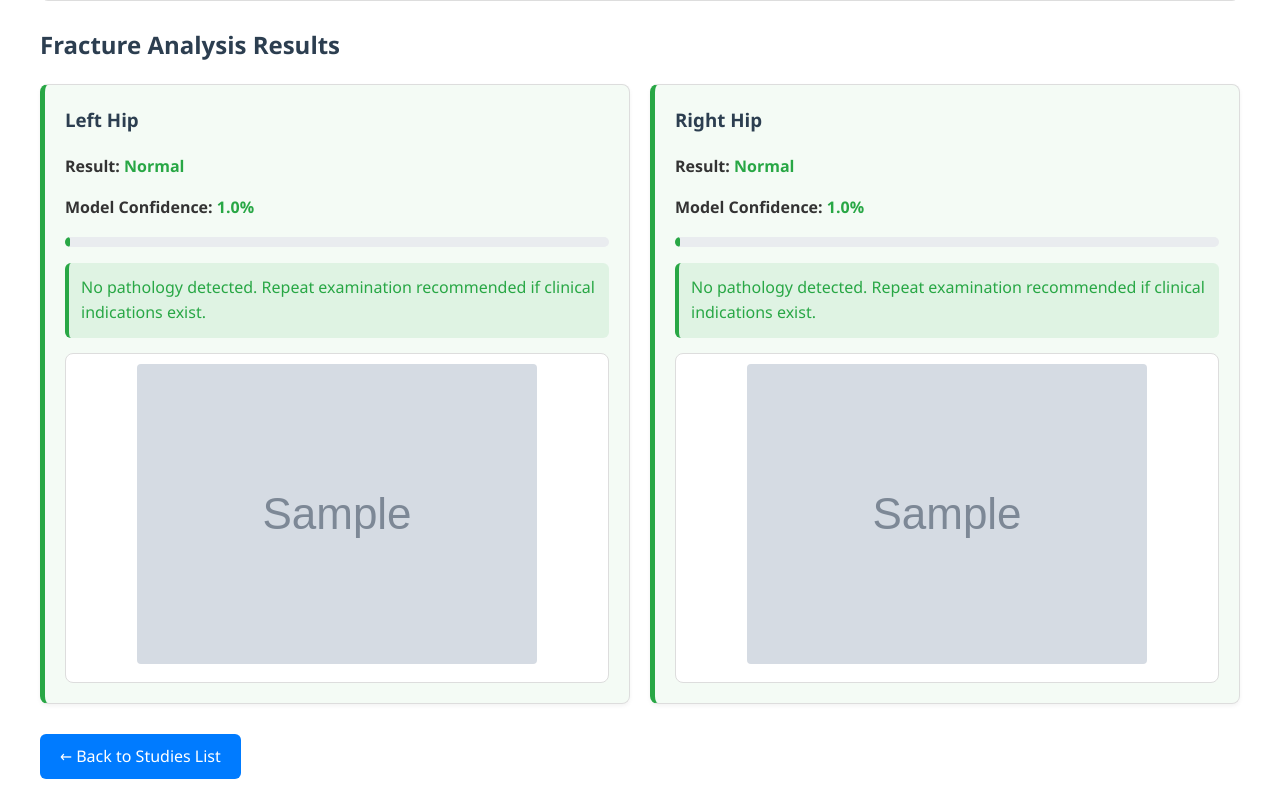
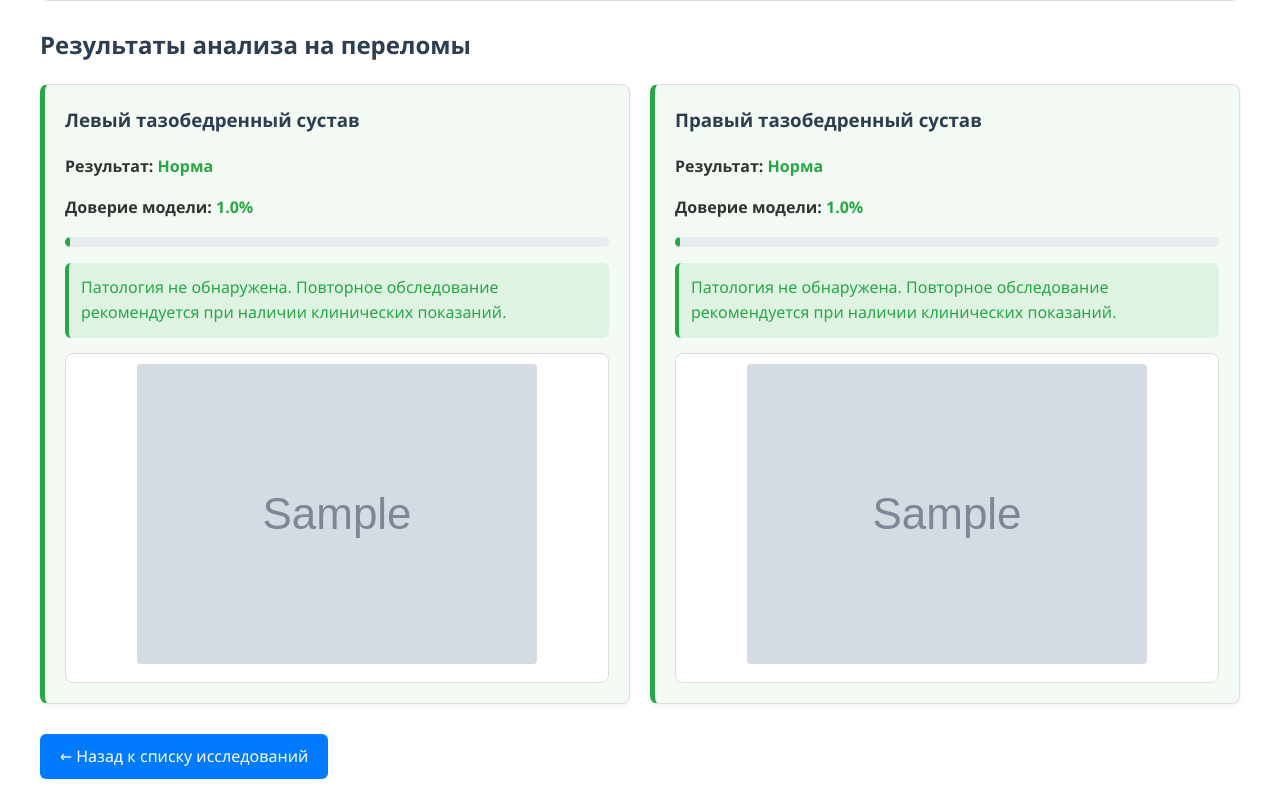
Before and after one commit to U1tr0/medai, a Django app: page /study/1/ in a window 1280 px wide. Shown: the part 995-1794 px from the top of the page. Run offline with Django 5.2, Linux system fonts and the light colour scheme; tables that the repository leaves empty hold one stand-in row (values such as "Sample post"); grey boxes marked "Sample" are stand-in pictures.

Commit message:
translate in russian

```diff
--- a/medai/dicom_processor/templates/dicom_processor/dicomstudy_detail.html
+++ b/medai/dicom_processor/templates/dicom_processor/dicomstudy_detail.html
@@ -1,9 +1,9 @@
 <!DOCTYPE html>
-<html lang="en">
+<html lang="ru">
 <head>
     <meta charset="UTF-8">
     <meta name="viewport" content="width=device-width, initial-scale=1.0">
-    <title>Study Details #{{ object.id }} - DICOM Processor</title>
+    <title>Детали исследования #{{ object.id }} - MedAI</title>
     <style>
         :root {
             --fracture-color: #dc3545;
@@ -215,37 +215,37 @@
 </head>
 <body>
     <div class="container">
-        <h1>Study Details #{{ object.id }}</h1>
+        <h1>Детали исследования #{{ object.id }}</h1>
 
         <div class="study-info">
-            <h2>Patient Information</h2>
+            <h2>Информация о пациенте</h2>
             <table>
                 <tr>
-                    <th>Title</th>
-                    <td>{{ object.title|default:"Not specified" }}</td>
+                    <th>Название</th>
+                    <td>{{ object.title|default:"Не указано" }}</td>
                 </tr>
                 <tr>
-                    <th>Patient ID</th>
-                    <td>{{ object.patient_id|default:"Not specified" }}</td>
+                    <th>ID пациента</th>
+                    <td>{{ object.patient_id|default:"Не указано" }}</td>
                 </tr>
                 <tr>
-                    <th>Sex</th>
-                    <td>{{ object.patient_sex|default:"Not specified" }}</td>
+                    <th>Пол</th>
+                    <td>{{ object.patient_sex|default:"Не указано" }}</td>
                 </tr>
                 <tr>
-                    <th>Age</th>
-                    <td>{{ object.patient_age|default:"Not specified" }}</td>
+                    <th>Возраст</th>
+                    <td>{{ object.patient_age|default:"Не указано" }}</td>
                 </tr>
                 <tr>
-                    <th>Study Date</th>
-                    <td>{{ object.study_date|date:"Y-m-d"|default:"Not specified" }}</td>
+                    <th>Дата исследования</th>
+                    <td>{{ object.study_date|date:"Y-m-d"|default:"Не указано" }}</td>
                 </tr>
                 <tr>
-                    <th>Upload Date</th>
+                    <th>Дата загрузки</th>
                     <td>{{ object.upload_date|date:"Y-m-d H:i" }}</td>
                 </tr>
                 <tr>
-                    <th>Status</th>
+                    <th>Статус</th>
                     <td>
                         <span style="text-transform: capitalize;">{{ object.processing_status }}</span>
                         {% if object.processing_status == 'failed' %}
@@ -259,38 +259,38 @@
         </div>
 
         <div class="image-section">
-            <h2>Original DICOM Image</h2>
+            <h2>Исходное DICOM-изображение</h2>
             <div class="image-container">
                 {% if object.dicom_preview %}
                     <img src="{{ object.dicom_preview.url }}"
                          class="dicom-image"
-                         alt="DICOM Preview"
+                         alt="Превью DICOM"
                          onerror="this.style.display='none'; document.getElementById('preview-error').style.display='block'">
                     <div id="preview-error" class="alert" style="display:none;">
-                        <div class="image-error">Error loading preview image</div>
+                        <div class="image-error">Ошибка загрузки изображения</div>
                         <div class="image-path">URL: {{ object.dicom_preview.url }}</div>
                     </div>
                 {% else %}
                     <div class="alert">
-                        DICOM preview not generated
+                        Превью DICOM не сгенерировано
                     </div>
                 {% endif %}
             </div>
         </div>
 
-        <h2>Fracture Analysis Results</h2>
+        <h2>Результаты анализа на переломы</h2>
         <div class="results-container">
             <div class="result-box {% if object.result_left_hip == 0 %}fracture{% else %}normal{% endif %}">
-                <h3>Left Hip</h3>
-                <p><strong>Result:</strong>
+                <h3>Левый тазобедренный сустав</h3>
+                <p><strong>Результат:</strong>
                     {% if object.result_left_hip == 0 %}
-                        <span style="color: var(--fracture-color); font-weight: 600;">Fracture Detected</span>
+                        <span style="color: var(--fracture-color); font-weight: 600;">Обнаружен перелом</span>
                     {% else %}
-                        <span style="color: var(--normal-color); font-weight: 600;">Normal</span>
+                        <span style="color: var(--normal-color); font-weight: 600;">Норма</span>
                     {% endif %}
                 </p>
 
-                <p><strong>Model Confidence:</strong>
+                <p><strong>Доверие модели:</strong>
                     {% if object.confidence_left %}
                         <span class="confidence-value" style="color: {% if object.result_left_hip == 0 %}var(--fracture-color){% else %}var(--normal-color){% endif %}">
                             {{ object.confidence_left|floatformat:1 }}%
@@ -301,15 +301,15 @@
                             </div>
                         </div>
                     {% else %}
-                        <span>Not available</span>
+                        <span>Недоступно</span>
                     {% endif %}
                 </p>
 
                 <div class="medical-conclusion {% if object.result_left_hip == 0 %}conclusion-fracture{% else %}conclusion-normal{% endif %}">
                     {% if object.result_left_hip == 0 %}
-                        Pathology detected. Urgent consultation with an orthopedic traumatologist recommended.
+                        Обнаружена патология. Рекомендуется срочная консультация травматолога-ортопеда.
                     {% else %}
-                        No pathology detected. Repeat examination recommended if clinical indications exist.
+                        Патология не обнаружена. Повторное обследование рекомендуется при наличии клинических показаний.
                     {% endif %}
                 </div>
 
@@ -317,31 +317,31 @@
                     {% if object.left_hip_image %}
                         <img src="{{ object.left_hip_image.url }}"
                              class="dicom-image"
-                             alt="Left Hip Processed Image"
+                             alt="Обработанное изображение левого сустава"
                              onerror="this.style.display='none'; document.getElementById('left-hip-error').style.display='block'">
                         <div id="left-hip-error" class="alert" style="display:none;">
-                            <div class="image-error">Error loading left hip image</div>
+                            <div class="image-error">Ошибка загрузки изображения левого сустава</div>
                             <div class="image-path">URL: {{ object.left_hip_image.url }}</div>
                         </div>
                     {% else %}
                         <div class="alert">
-                            Left hip image not generated
+                            Изображение левого сустава не сгенерировано
                         </div>
                     {% endif %}
                 </div>
             </div>
 
             <div class="result-box {% if object.result_right_hip == 0 %}fracture{% else %}normal{% endif %}">
-                <h3>Right Hip</h3>
-                <p><strong>Result:</strong>
+                <h3>Правый тазобедренный сустав</h3>
+                <p><strong>Результат:</strong>
                     {% if object.result_right_hip == 0 %}
-                        <span style="color: var(--fracture-color); font-weight: 600;">Fracture Detected</span>
+                        <span style="color: var(--fracture-color); font-weight: 600;">Обнаружен перелом</span>
                     {% else %}
-                        <span style="color: var(--normal-color); font-weight: 600;">Normal</span>
+                        <span style="color: var(--normal-color); font-weight: 600;">Норма</span>
                     {% endif %}
                 </p>
 
-                <p><strong>Model Confidence:</strong>
+                <p><strong>Доверие модели:</strong>
                     {% if object.confidence_right %}
                         <span class="confidence-value" style="color: {% if object.result_right_hip == 0 %}var(--fracture-color){% else %}var(--normal-color){% endif %}">
                             {{ object.confidence_right|floatformat:1 }}%
@@ -352,15 +352,15 @@
                             </div>
                         </div>
                     {% else %}
-                        <span>Not available</span>
+                        <span>Недоступно</span>
                     {% endif %}
                 </p>
 
                 <div class="medical-conclusion {% if object.result_right_hip == 0 %}conclusion-fracture{% else %}conclusion-normal{% endif %}">
                     {% if object.result_right_hip == 0 %}
-                        Pathology detected. Urgent consultation with an orthopedic traumatologist recommended.
+                        Обнаружена патология. Рекомендуется срочная консультация травматолога-ортопеда.
                     {% else %}
-                        No pathology detected. Repeat examination recommended if clinical indications exist.
+                        Патология не обнаружена. Повторное обследование рекомендуется при наличии клинических показаний.
                     {% endif %}
                 </div>
 
@@ -368,22 +368,22 @@
                     {% if object.right_hip_image %}
                         <img src="{{ object.right_hip_image.url }}"
                              class="dicom-image"
-                             alt="Right Hip Processed Image"
+                             alt="Обработанное изображение правого сустава"
                              onerror="this.style.display='none'; document.getElementById('right-hip-error').style.display='block'">
                         <div id="right-hip-error" class="alert" style="display:none;">
-                            <div class="image-error">Error loading right hip image</div>
+                            <div class="image-error">Ошибка загрузки изображения правого сустава</div>
                             <div class="image-path">URL: {{ object.right_hip_image.url }}</div>
                         </div>
                     {% else %}
                         <div class="alert">
-                            Right hip image not generated
+                            Изображение правого сустава не сгенерировано
                         </div>
                     {% endif %}
                 </div>
             </div>
         </div>
 
-        <a href="{% url 'study_list' %}" class="back-link">← Back to Studies List</a>
+        <a href="{% url 'study_list' %}" class="back-link">← Назад к списку исследований</a>
     </div>
 </body>
 </html>
```
Also changed, not shown: medai/dicom_processor/templates/dicom_processor/study_list.html (+15 -15 lines), medai/dicom_processor/templates/dicom_processor/upload.html (+9 -9 lines).
